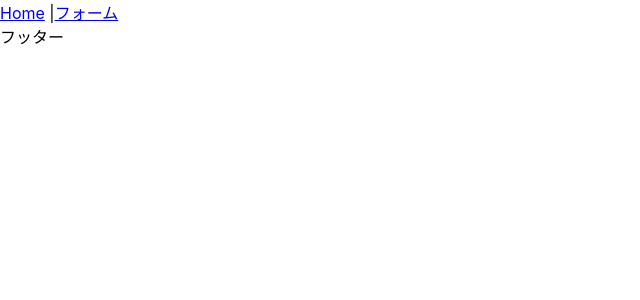
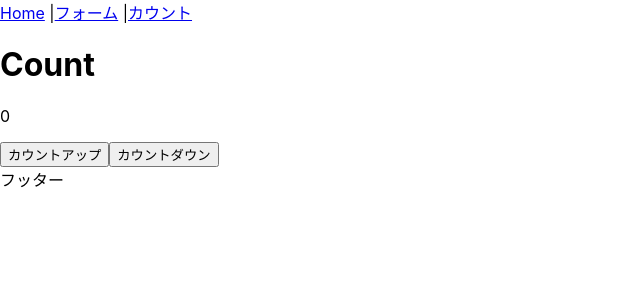
Before and after one commit to jinsei1375/react_form_sample, a React (Create React App) app: page /count in a window 1280 px wide. Before the commit this address had no page. Shown: the top 300 px of the page, without its empty margins (0-640 px from the left). Built offline with nearby package versions, Linux system fonts and the light colour scheme.

Commit message:
カウントサンプル追加

```diff
--- /dev/null
+++ b/src/Count.jsx
@@ -0,0 +1,29 @@
+import React from 'react';
+import CountMessage from './components/CountMessage';
+
+function Count() {
+	// countステートを定義状態管理
+	const [count, setCount] = React.useState(0);
+
+	// カウントアップボタンをクリックしたときの処理
+	const handleCountUp = () => {
+		setCount(count + 1);
+	};
+
+	// カウントダウンボタンをクリックしたときの処理
+	const handleCountDown = () => {
+		setCount(count - 1);
+	};
+
+	return (
+		<>
+			<h1>Count</h1>
+			<p>{count}</p>
+			<button onClick={handleCountUp}>カウントアップ</button>
+			<button onClick={handleCountDown}>カウントダウン</button>
+			{count >= 10 && <CountMessage count={count} />}
+		</>
+	);
+}
+
+export default Count;
--- /dev/null
+++ b/src/components/CountMessage.jsx
@@ -0,0 +1,11 @@
+import React from 'react';
+
+function CountMessage({ count }) {
+	return (
+		<div>
+			<p>10以上になった: {count}</p>
+		</div>
+	);
+}
+
+export default CountMessage;
--- a/src/components/Header.jsx
+++ b/src/components/Header.jsx
@@ -4,7 +4,7 @@ import { Link } from 'react-router-dom';
 function Header() {
 	return (
 		<header>
-			<Link to="/">Home</Link> |<Link to="form">フォーム</Link>
+			<Link to="/">Home</Link> |<Link to="form">フォーム</Link> |<Link to="count">カウント</Link>
 		</header>
 	);
 }
--- a/src/components/Router.jsx
+++ b/src/components/Router.jsx
@@ -3,6 +3,7 @@ import Home from '../Home';
 import Form from '../Form';
 import Confirm from '../Confirm';
 import Completed from '../Completed';
+import Count from '../Count';
 
 export const Router = () => {
 	return (
@@ -11,6 +12,7 @@ export const Router = () => {
 			<Route path="/form" element={<Form />} />
 			<Route path="/form/confirm" element={<Confirm />} />
 			<Route path="/form/completed" element={<Completed />} />
+			<Route path="/count" element={<Count />} />
 		</Routes>
 	);
 };
```
